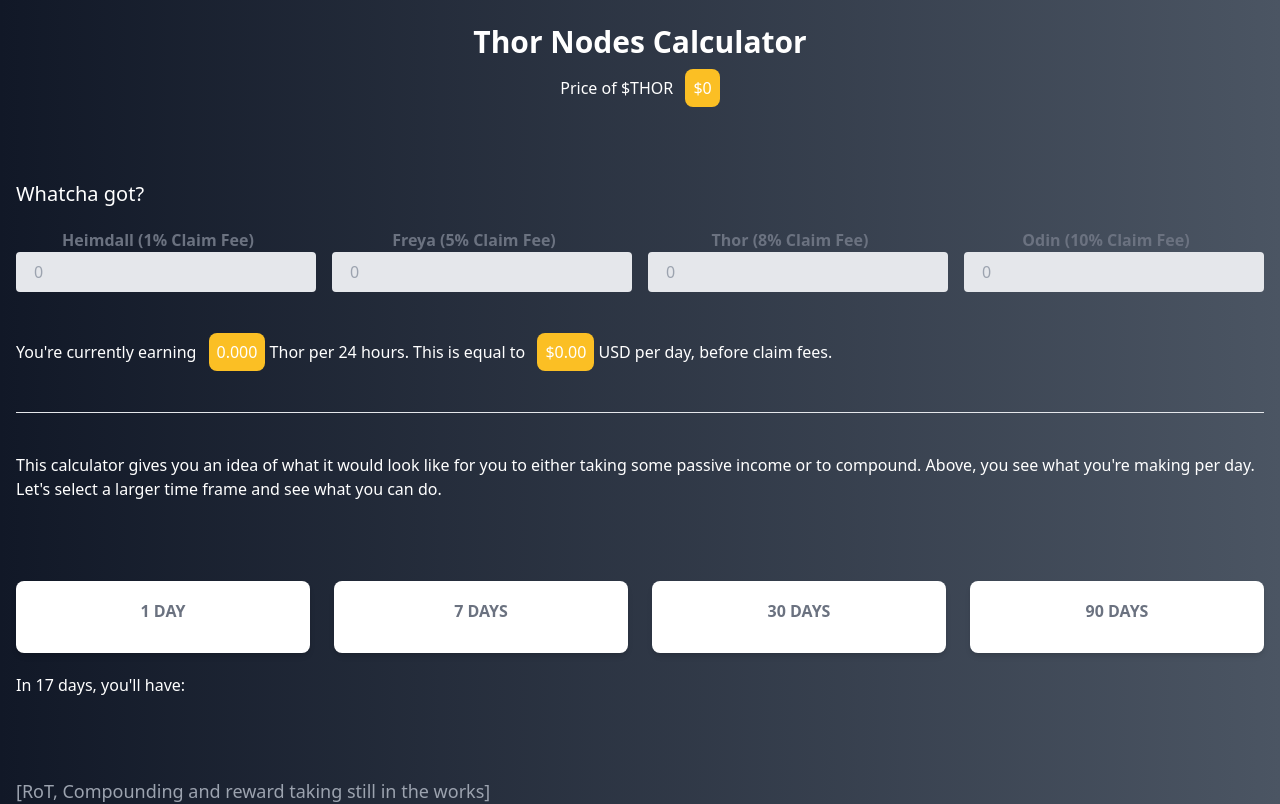
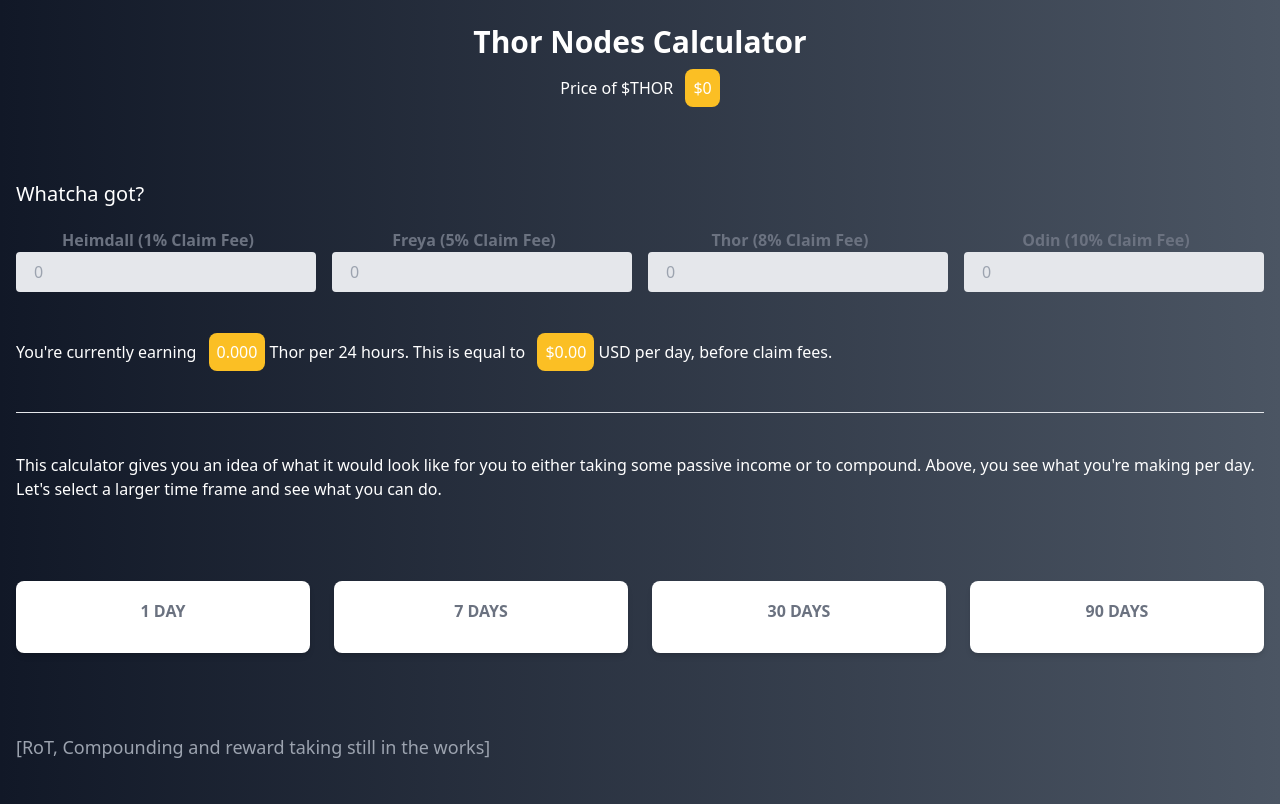
Before and after one commit to angelo-marasa/thor-calculator, a React (Create React App) app: page / in a window 1280 px wide. Shown: the top 804 px of the page. Built offline with nearby package versions, Linux system fonts and the light colour scheme; no server answers.

Commit message:
Cleaned up some logic

```diff
--- a/src/App.js
+++ b/src/App.js
@@ -11,7 +11,7 @@
   const [odinNode, setOdinNode] = useState(0);
 
   const [godMode, setGodMode] = useState(false);
-  const [actionDays, setActionDays] = useState(17);
+  const [actionDays, setActionDays] = useState(0);
   const [dailyRewards, setDailyRewards] = useState(0);
 
   //-- Stores the Thor price from the CoinGecko API
@@ -188,8 +188,9 @@
 
                 </div>
 
-            <p className="text-white text-left mt-5">In {actionDays} days, you'll have: </p>
-
+            { ((actionDays > 0) && (heimdallNode > 0 || freyaNode > 0 || thorNode > 0 || odinNode > 0)) &&
+                <p className="text-white text-left mt-5">In {actionDays} days, you'll have: </p>
+            }
 
             { heimdallNode > 0 &&
                 <div className="heimdall-node mt-5">
```
